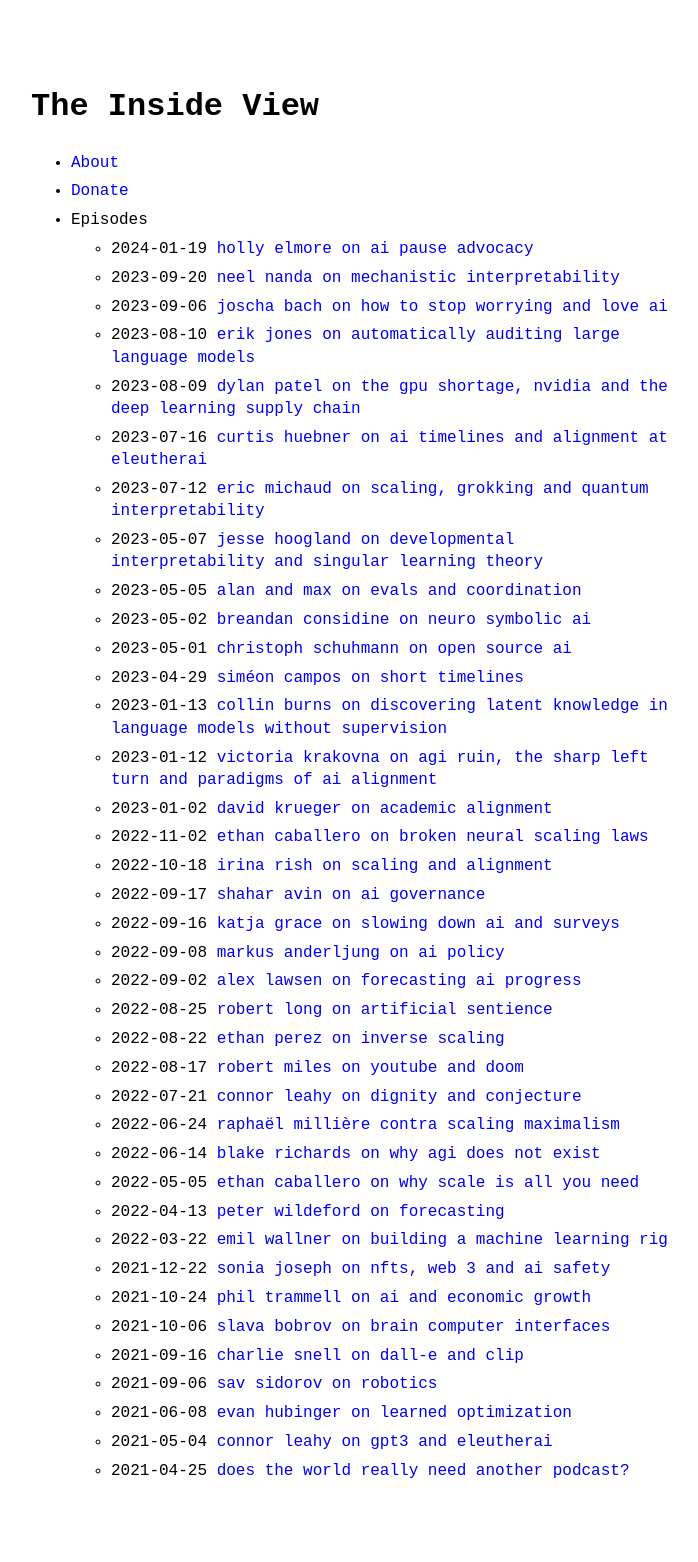
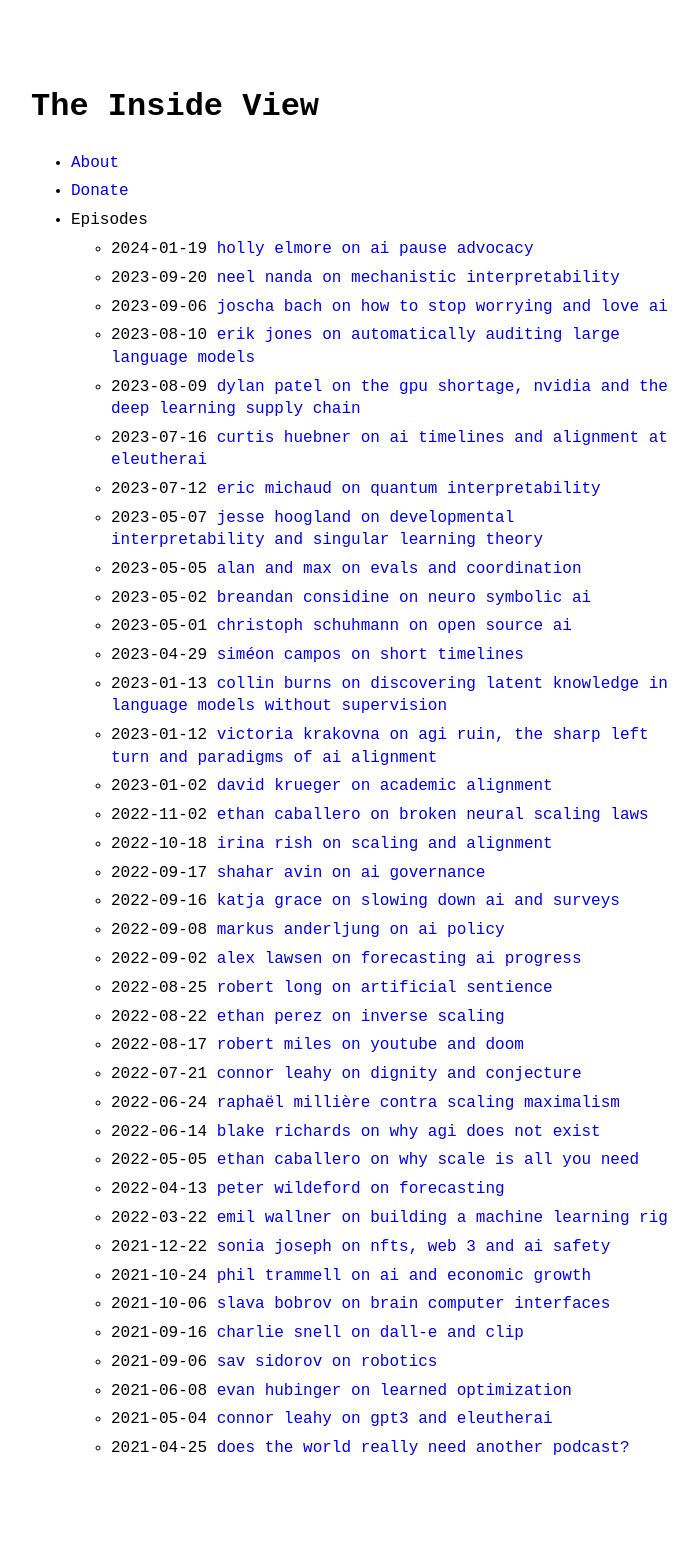
Before and after one commit to theinsideview/theinsideview.github.io, a Jekyll site: the page built from index.md, in a window 1280 px wide. Shown: the whole page, without its empty margins (289-987 px from the left). Built offline with Jekyll 4.4.1, drawn with Linux system fonts in a browser that asks for light colours; after the commit the page ends 1540 px from its top, so only the background shows below that.

Commit message:
Update 2023-07-12-eric.md

```diff
--- a/_posts/2023-07-12-eric.md
+++ b/_posts/2023-07-12-eric.md
@@ -1,6 +1,6 @@
 ---
 layout: post
-title: "Eric Michaud on Scaling, Grokking and Quantum Interpretability"
+title: "Eric Michaud on Quantum Interpretability"
 category: podcast
 permalink: eric
 youtubeId: BtHMIQs_5Nw
```
